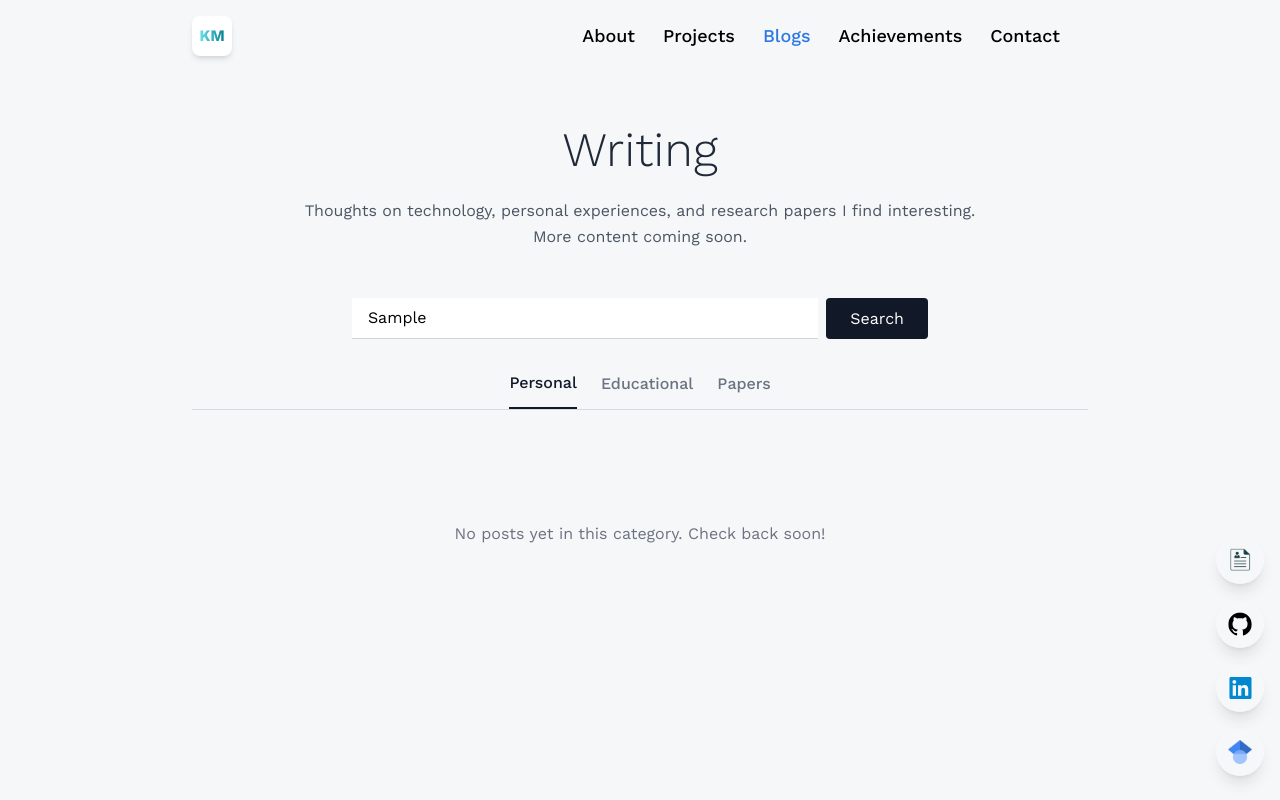
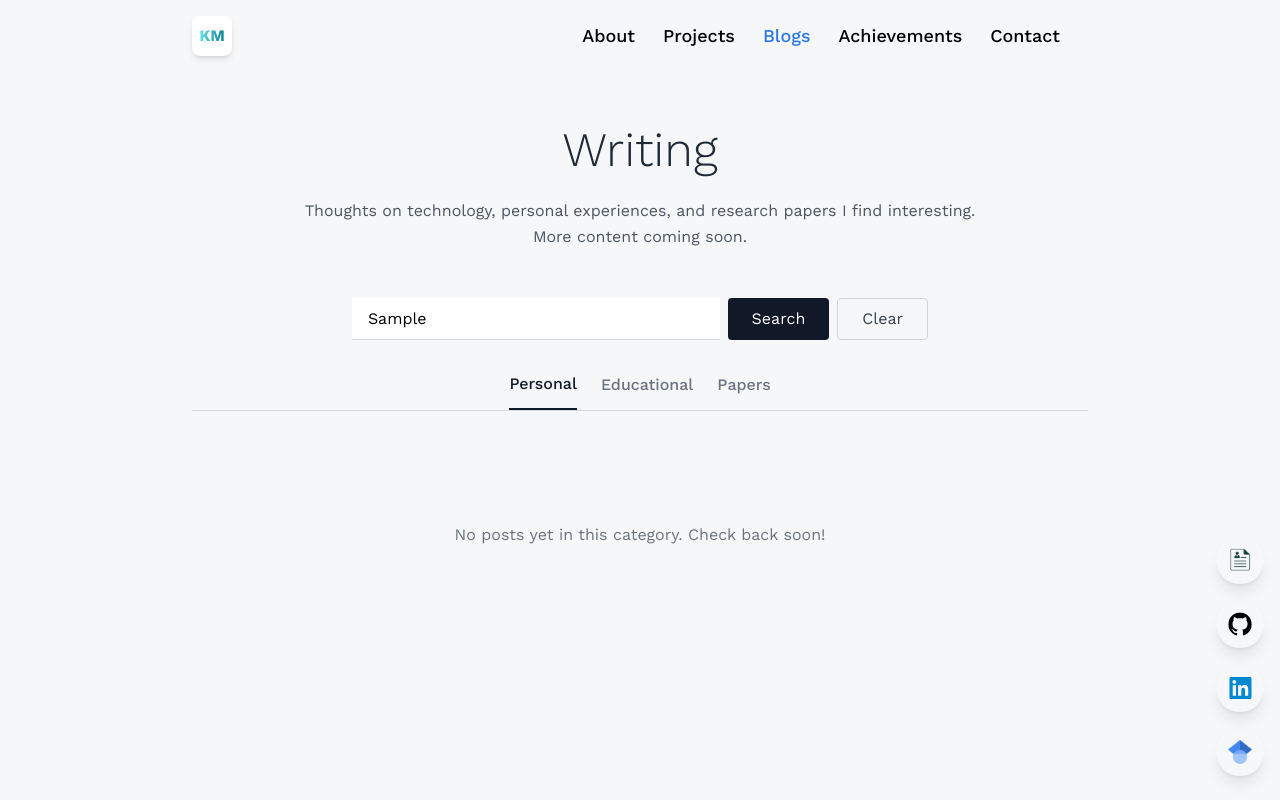
Before and after one commit to Khushi-Malik/KhushiPersonalWebsite, a React (Vite) app in the folder khushi-portfolio/: page /blog in a window 1280 px wide. Both pictures are taken after typing "Sample" into the empty fields and a click on the button "Search". Built offline with nearby package versions, Linux system fonts and the light colour scheme.

Commit message:
made blog search better

```diff
--- a/khushi-portfolio/src/pages/Blog.jsx
+++ b/khushi-portfolio/src/pages/Blog.jsx
@@ -72,6 +72,11 @@ const Blog = () => {
         setSearchTerm(searchInput);
     };
 
+    const handleClear = () => {
+        setSearchInput('');
+        setSearchTerm('');
+    };
+
     const handleKeyPress = (e) => {
         if (e.key === 'Enter') {
             handleSearch();
@@ -114,6 +119,14 @@ const Blog = () => {
                 >
                     Search
                 </button>
+                {(searchInput || searchTerm) && (
+                    <button
+                        onClick={handleClear}
+                        className="px-6 py-2 border border-gray-300 text-gray-700 rounded hover:bg-gray-50 transition-colors"
+                    >
+                        Clear
+                    </button>
+                )}
             </div>
 
             <div className="flex gap-6 mb-12 border-b border-gray-200 justify-center">
```
